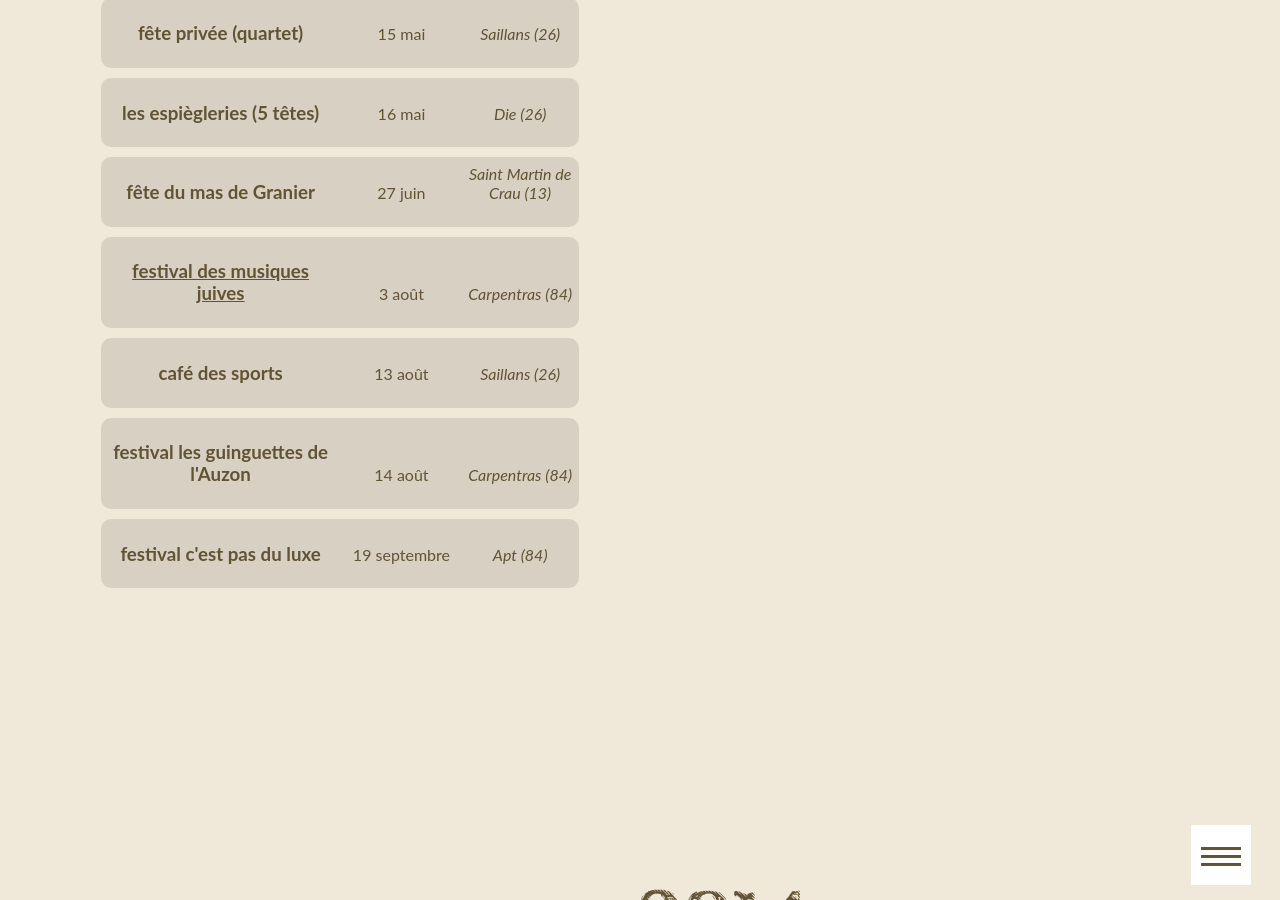
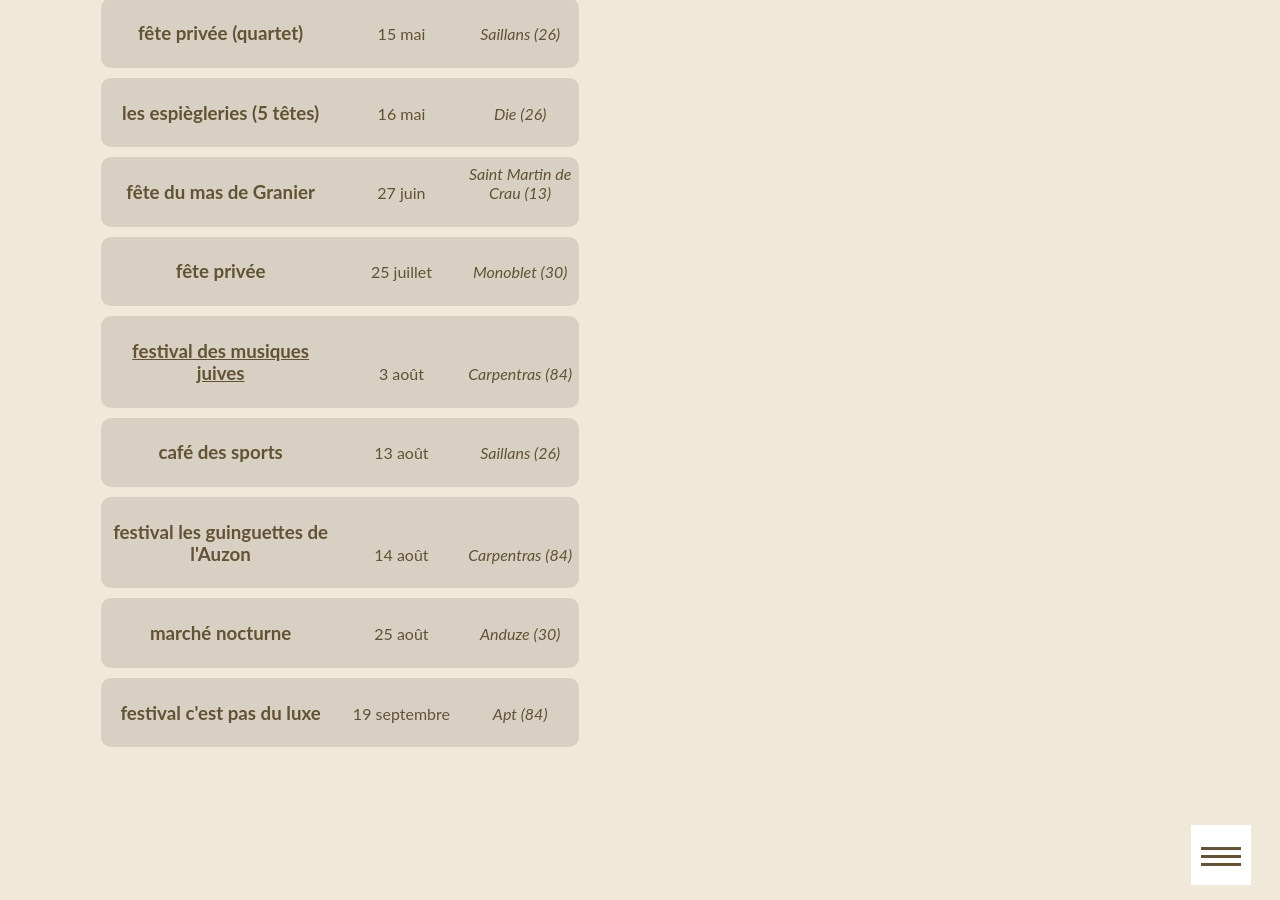
Before and after one commit to ftmftrs/ftmftrs.github.io, a Jekyll site: the page built from concert/index.html, in a window 1280 px wide and 900 px high, scrolled down 1442 px. Built offline with Jekyll 4.4.1, drawn with Linux system fonts in a browser that asks for light colours; Markdown is read by kramdown in place of the engine named in the settings; comment, search, counter and statistics services are not loaded.

Commit message:
Update concerts.yml

```diff
--- a/_data/concerts.yml
+++ b/_data/concerts.yml
@@ -36,6 +36,10 @@
   date: 27 juin
   address: Saint Martin de Crau (13)
 
+- title: fête privée
+  date: 25 juillet
+  address: Monoblet (30)
+
 - title: festival des musiques juives
   date: 3 août
   address: Carpentras (84)
@@ -49,6 +53,10 @@
   date: 14 août
   address: Carpentras (84)
 
+- title: marché nocturne
+  date: 25 août
+  address: Anduze (30)
+
 - title: festival c'est pas du luxe
   date: 19 septembre
   address: Apt (84)
```
